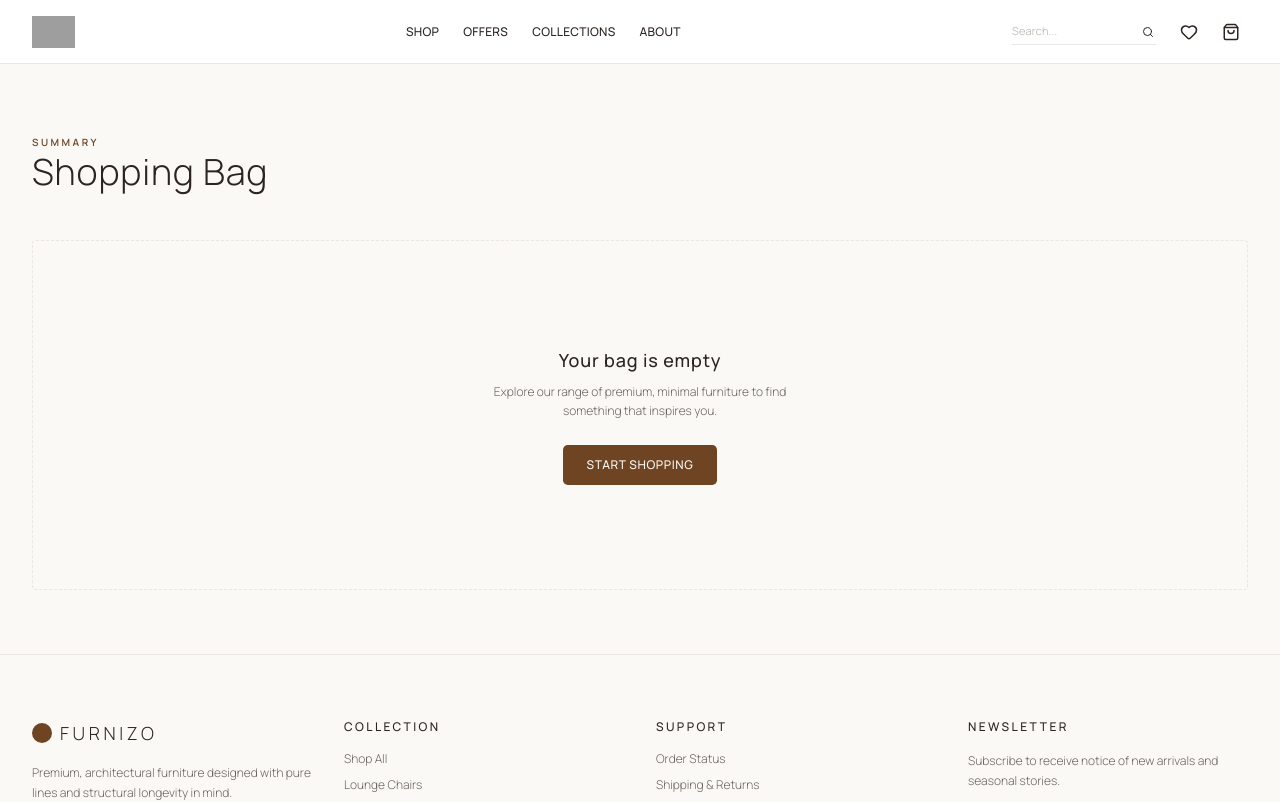
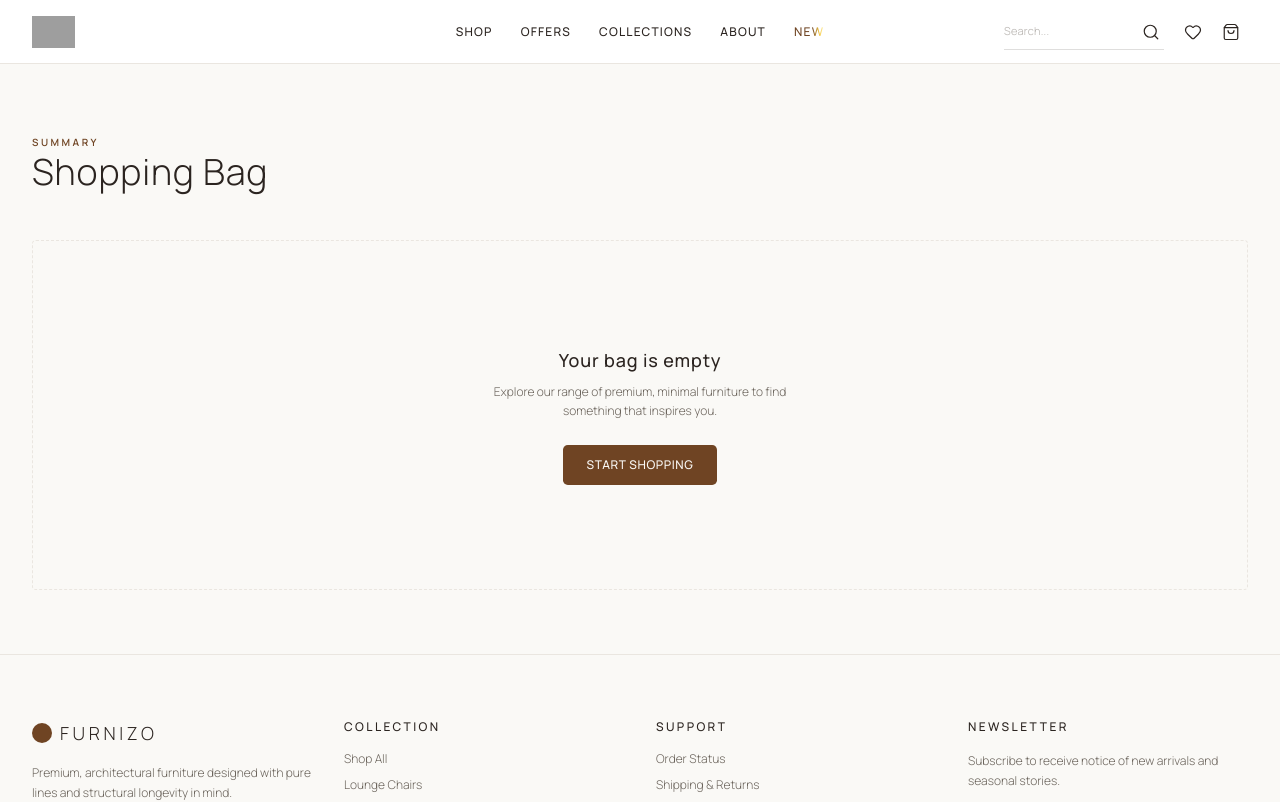
Before and after one commit to thedevsadd/Furnizo, a Next.js app: page /cart in a window 1280 px wide. Shown: the top 802 px of the page. Built offline with nearby package versions, Linux system fonts and the light colour scheme; grey boxes are pictures that could not be loaded.

Commit message:
feat: center-align nav links, fix search icon size, add sparkle NEW badge

```diff
--- a/components/layout/Navbar.tsx
+++ b/components/layout/Navbar.tsx
@@ -3,12 +3,60 @@
 import { useState, useEffect } from "react";
 import Link from "next/link";
 import { usePathname, useRouter } from "next/navigation";
-import { ShoppingBag, Heart, Menu, X, Plus, Minus, Trash2, Search } from "lucide-react";
+import { ShoppingBag, Heart, Menu, Plus, Minus, Trash2, Search } from "lucide-react";
 import { useCartStore } from "@/lib/store/cartStore";
 import { useWishlistStore } from "@/lib/store/wishlistStore";
 import { Sheet, SheetContent, SheetHeader, SheetTitle, SheetTrigger } from "@/components/ui/sheet";
 import { Button } from "@/components/ui/button";
 import Image from "next/image";
+
+/* ─── Sparkle "NEW" badge ─── */
+function SparkleNew() {
+  return (
+    <>
+      <style>{`
+        @keyframes sparkleShimmer {
+          0%   { background-position: 200% center; }
+          100% { background-position: -200% center; }
+        }
+        .sparkle-new {
+          background: linear-gradient(
+            90deg,
+            #6F4423 0%,
+            #6F4423 30%,
+            #f5c842 42%,
+            #fff9c4 50%,
+            #f5c842 58%,
+            #6F4423 70%,
+            #6F4423 100%
+          );
+          background-size: 200% auto;
+          -webkit-background-clip: text;
+          background-clip: text;
+          -webkit-text-fill-color: transparent;
+          animation: sparkleShimmer 2.4s linear infinite;
+        }
+        .sparkle-new-scrolled {
+          background: linear-gradient(
+            90deg,
+            #f5e6d3 0%,
+            #f5e6d3 30%,
+            #fef08a 42%,
+            #ffffff 50%,
+            #fef08a 58%,
+            #f5e6d3 70%,
+            #f5e6d3 100%
+          );
+          background-size: 200% auto;
+          -webkit-background-clip: text;
+          background-clip: text;
+          -webkit-text-fill-color: transparent;
+          animation: sparkleShimmer 2.4s linear infinite;
+        }
+      `}</style>
+    </>
+  );
+}
 
 export default function Navbar() {
   const pathname = usePathname();
@@ -28,15 +76,7 @@ export default function Navbar() {
 
   useEffect(() => {
     setMounted(true);
-
-    const handleScroll = () => {
-      if (window.scrollY > 40) {
-        setIsScrolled(true);
-      } else {
-        setIsScrolled(false);
-      }
-    };
-
+    const handleScroll = () => setIsScrolled(window.scrollY > 40);
     window.addEventListener("scroll", handleScroll);
     return () => window.removeEventListener("scroll", handleScroll);
   }, []);
@@ -57,10 +97,11 @@ export default function Navbar() {
   ];
 
   const categories = ["Chairs", "Tables", "Sofas", "Lighting", "Storage"];
-
   const showScrolled = isScrolled && !mobileMenuOpen;
 
   return (
+    <>
+      <SparkleNew />
       <header
         className={`sticky transition-all duration-500 ease-in-out z-50 ${
           showScrolled
@@ -68,22 +109,25 @@ export default function Navbar() {
             : "top-0 w-full bg-white border-b border-furnizo-border text-furnizo-charcoal h-16"
         }`}
       >
+        {/* ── Inner flex container ── */}
         <div
-        className={`mx-auto flex items-center justify-between transition-all duration-500 ease-in-out w-full ${
-          showScrolled
-            ? "h-12 px-6"
-            : "h-16 px-4 sm:px-6 lg:px-8 max-w-7xl"
+          className={`relative mx-auto flex items-center w-full transition-all duration-500 ease-in-out ${
+            showScrolled ? "h-12 px-6" : "h-16 px-4 sm:px-6 lg:px-8 max-w-7xl"
           }`}
         >
 
-        {/* Mobile Menu Toggle & Side Drawer */}
+          {/* ── LEFT: Mobile drawer trigger + Logo ── */}
+          <div className="flex items-center gap-3 z-10">
+            {/* Mobile Menu Side Drawer */}
             <Sheet open={mobileMenuOpen} onOpenChange={setMobileMenuOpen}>
               <SheetTrigger
                 render={
                   <button
                     type="button"
                     className={`p-2 transition-colors lg:hidden ${
-                  showScrolled ? "text-furnizo-beige hover:text-white" : "text-furnizo-charcoal hover:text-furnizo-brown"
+                      showScrolled
+                        ? "text-furnizo-beige hover:text-white"
+                        : "text-furnizo-charcoal hover:text-furnizo-brown"
                     }`}
                     aria-label="Open mobile menu"
                   >
@@ -91,8 +135,11 @@ export default function Navbar() {
                   </button>
                 }
               />
-          <SheetContent side="left" className="w-[300px] bg-furnizo-beige border-r border-furnizo-border p-6 flex flex-col h-full">
-            <SheetHeader className="border-b border-furnizo-border pb-4 flex flex-row items-center justify-between">
+              <SheetContent
+                side="left"
+                className="w-[300px] bg-furnizo-beige border-r border-furnizo-border p-6 flex flex-col h-full"
+              >
+                <SheetHeader className="border-b border-furnizo-border pb-4">
                   <Image
                     src="/Furnizo-Assets/Furnizo-logo-Main.png"
                     alt="FURNIZO"
@@ -103,8 +150,11 @@ export default function Navbar() {
                 </SheetHeader>
 
                 {/* Mobile Search */}
-            <form onSubmit={handleSearchSubmit} className="relative flex items-center bg-furnizo-border/30 rounded-md px-3 py-2 mt-6">
-              <Search size={14} className="text-furnizo-muted mr-2" />
+                <form
+                  onSubmit={handleSearchSubmit}
+                  className="relative flex items-center bg-furnizo-border/30 rounded-md px-3 py-2 mt-6"
+                >
+                  <Search size={14} className="text-furnizo-muted mr-2 flex-shrink-0" />
                   <input
                     type="text"
                     placeholder="Search catalog..."
@@ -114,7 +164,6 @@ export default function Navbar() {
                   />
                 </form>
 
-            {/* Mobile Navigation Links */}
                 <div className="flex-1 overflow-y-auto py-6 space-y-8">
                   <div className="space-y-4">
                     <h3 className="font-sans text-[10px] font-semibold uppercase tracking-[0.2em] text-furnizo-brown">
@@ -133,7 +182,6 @@ export default function Navbar() {
                       ))}
                     </div>
                   </div>
-
                   <div className="space-y-4">
                     <h3 className="font-sans text-[10px] font-semibold uppercase tracking-[0.2em] text-furnizo-brown">
                       Categories
@@ -156,16 +204,19 @@ export default function Navbar() {
             </Sheet>
 
             {/* Brand Logo */}
-        <div className="flex items-center">
             <Link href="/" className="flex items-center">
               {mounted && (
                 <Image
-                src={showScrolled ? "/Furnizo-Assets/Furnizo-logo-White.png" : "/Furnizo-Assets/Furnizo-logo-Main.png"}
+                  src={
+                    showScrolled
+                      ? "/Furnizo-Assets/Furnizo-logo-White.png"
+                      : "/Furnizo-Assets/Furnizo-logo-Main.png"
+                  }
                   alt="FURNIZO"
                   width={showScrolled ? 125 : 145}
                   height={showScrolled ? 33 : 38}
                   className={`w-auto object-contain transition-all duration-300 ${
-                  showScrolled ? "h-6.5" : "h-8"
+                    showScrolled ? "h-6" : "h-8"
                   }`}
                   priority
                 />
@@ -173,61 +224,92 @@ export default function Navbar() {
             </Link>
           </div>
 
-        {/* Desktop Navigation Links */}
-        <nav className="hidden lg:flex lg:gap-x-6">
+          {/* ── CENTER: Nav links — absolutely centered ── */}
+          <nav className="hidden lg:flex absolute left-1/2 -translate-x-1/2 items-center gap-x-7">
             {menuLinks.map((link) => {
               const isActive = pathname === link.href;
               return (
                 <Link
                   key={link.name}
                   href={link.href}
-                className={`font-sans text-xs font-medium tracking-wide transition-colors uppercase ${
+                  className={`font-sans text-xs font-medium tracking-widest uppercase transition-colors ${
                     showScrolled
-                    ? (isActive ? "text-white font-semibold" : "text-furnizo-beige hover:text-white")
-                    : (isActive ? "text-furnizo-brown font-semibold" : "text-furnizo-charcoal hover:text-furnizo-brown")
+                      ? isActive
+                        ? "text-white font-semibold"
+                        : "text-furnizo-beige hover:text-white"
+                      : isActive
+                      ? "text-furnizo-brown font-semibold"
+                      : "text-furnizo-charcoal hover:text-furnizo-brown"
                   }`}
                 >
                   {link.name}
                 </Link>
               );
             })}
+
+            {/* NEW sparkle badge */}
+            <span
+              className={`font-sans text-xs font-medium tracking-widest uppercase cursor-default select-none ${
+                showScrolled ? "sparkle-new-scrolled" : "sparkle-new"
+              }`}
+            >
+              NEW
+            </span>
           </nav>
 
-        {/* Action Controls & Icons */}
-        <div className="flex items-center gap-x-2">
+          {/* ── RIGHT: Search + Wishlist + Cart ── */}
+          <div className="flex items-center gap-x-1 ml-auto z-10">
 
-          {/* Static Search Bar (hidden in scrolled capsule state) */}
+            {/* Search — bottom border style, icons same size as others */}
             {!showScrolled && (
-            <form onSubmit={handleSearchSubmit} className="relative hidden md:flex items-center border-b border-furnizo-charcoal/10 hover:border-furnizo-charcoal/30 focus-within:border-furnizo-brown transition-all py-1 w-28 lg:w-36 mr-2">
+              <form
+                onSubmit={handleSearchSubmit}
+                className="hidden md:flex items-center gap-x-1.5 border-b border-furnizo-charcoal/15 hover:border-furnizo-charcoal/35 focus-within:border-furnizo-brown transition-colors py-1 mr-2"
+              >
                 <input
                   type="text"
                   placeholder="Search..."
                   value={searchQuery}
                   onChange={(e) => setSearchQuery(e.target.value)}
-                className="bg-transparent text-[11px] outline-none text-furnizo-charcoal w-full placeholder-furnizo-muted/50 font-sans tracking-wide pr-5"
+                  className="bg-transparent text-[11px] outline-none text-furnizo-charcoal w-24 lg:w-32 placeholder-furnizo-muted/50 font-sans tracking-wide"
                 />
-              <button type="submit" className="absolute right-0 top-1/2 -translate-y-1/2 p-0.5 text-furnizo-charcoal hover:text-furnizo-brown transition-colors cursor-pointer">
-                <Search size={12} />
+                <button
+                  type="submit"
+                  className="text-furnizo-charcoal hover:text-furnizo-brown transition-colors cursor-pointer p-1"
+                  aria-label="Search"
+                >
+                  <Search size={18} strokeWidth={1.6} />
                 </button>
               </form>
             )}
 
-          {/* Wishlist Link */}
+            {/* Wishlist */}
             <Link
               href="/wishlist"
               className={`relative p-2 transition-colors ${
-              showScrolled ? "text-furnizo-beige hover:text-white" : "text-furnizo-charcoal hover:text-furnizo-brown"
+                showScrolled
+                  ? "text-furnizo-beige hover:text-white"
+                  : "text-furnizo-charcoal hover:text-furnizo-brown"
               }`}
               aria-label="Wishlist"
             >
               <Heart
                 size={18}
-              className={mounted && wishlistItems.length > 0 ? (showScrolled ? "fill-white text-white" : "fill-furnizo-brown text-furnizo-brown") : ""}
+                strokeWidth={1.6}
+                className={
+                  mounted && wishlistItems.length > 0
+                    ? showScrolled
+                      ? "fill-white text-white"
+                      : "fill-furnizo-brown text-furnizo-brown"
+                    : ""
+                }
               />
               {mounted && wishlistItems.length > 0 && (
                 <span
-                className={`absolute top-0.5 right-0.5 flex h-3.5 w-3.5 items-center justify-center rounded-full text-[8px] font-medium transition-colors ${
-                  showScrolled ? "bg-furnizo-beige text-furnizo-brown" : "bg-furnizo-brown text-furnizo-beige"
+                  className={`absolute top-0.5 right-0.5 flex h-3.5 w-3.5 items-center justify-center rounded-full text-[8px] font-medium ${
+                    showScrolled
+                      ? "bg-furnizo-beige text-furnizo-brown"
+                      : "bg-furnizo-brown text-furnizo-beige"
                   }`}
                 >
                   {wishlistItems.length}
@@ -241,15 +323,19 @@ export default function Navbar() {
                 render={
                   <button
                     className={`relative p-2 transition-colors cursor-pointer ${
-                    showScrolled ? "text-furnizo-beige hover:text-white" : "text-furnizo-charcoal hover:text-furnizo-brown"
+                      showScrolled
+                        ? "text-furnizo-beige hover:text-white"
+                        : "text-furnizo-charcoal hover:text-furnizo-brown"
                     }`}
                     aria-label="Cart"
                   >
-                  <ShoppingBag size={18} />
+                    <ShoppingBag size={18} strokeWidth={1.6} />
                     {mounted && cartTotalItems > 0 && (
                       <span
-                      className={`absolute top-0.5 right-0.5 flex h-3.5 w-3.5 items-center justify-center rounded-full text-[8px] font-medium transition-colors ${
-                        showScrolled ? "bg-furnizo-beige text-furnizo-brown" : "bg-furnizo-brown text-furnizo-beige"
+                        className={`absolute top-0.5 right-0.5 flex h-3.5 w-3.5 items-center justify-center rounded-full text-[8px] font-medium ${
+                          showScrolled
+                            ? "bg-furnizo-beige text-furnizo-brown"
+                            : "bg-furnizo-brown text-furnizo-beige"
                         }`}
                       >
                         {cartTotalItems}
@@ -258,27 +344,38 @@ export default function Navbar() {
                   </button>
                 }
               />
+
+              {/* ── Cart Drawer Panel ── */}
               <SheetContent className="w-full sm:max-w-md bg-furnizo-beige border-l border-furnizo-border p-6 flex flex-col h-full">
                 <SheetHeader className="border-b border-furnizo-border pb-4">
                   <SheetTitle className="font-sans text-lg font-light tracking-wider text-furnizo-charcoal flex items-center justify-between">
                     <span>Shopping Cart</span>
-                  {mounted && <span className="text-xs font-normal text-furnizo-muted">({cartTotalItems} {cartTotalItems === 1 ? "item" : "items"})</span>}
+                    {mounted && (
+                      <span className="text-xs font-normal text-furnizo-muted">
+                        ({cartTotalItems} {cartTotalItems === 1 ? "item" : "items"})
+                      </span>
+                    )}
                   </SheetTitle>
                 </SheetHeader>
 
-              {/* Cart Drawer Contents */}
                 <div className="flex-1 overflow-y-auto py-4 space-y-4">
                   {!mounted || cartItems.length === 0 ? (
                     <div className="flex h-64 flex-col items-center justify-center text-center">
                       <ShoppingBag size={40} className="text-furnizo-border mb-3" />
                       <p className="font-sans text-sm text-furnizo-muted">Your cart is empty.</p>
-                    <Link href="/products" className="mt-4 inline-block font-sans text-xs tracking-wider text-furnizo-brown border-b border-furnizo-brown pb-0.5 hover:text-furnizo-charcoal hover:border-furnizo-charcoal transition-colors">
+                      <Link
+                        href="/products"
+                        className="mt-4 inline-block font-sans text-xs tracking-wider text-furnizo-brown border-b border-furnizo-brown pb-0.5 hover:text-furnizo-charcoal hover:border-furnizo-charcoal transition-colors"
+                      >
                         Start Browsing
                       </Link>
                     </div>
                   ) : (
                     cartItems.map((item) => (
-                    <div key={item.product.id} className="flex gap-4 border-b border-furnizo-border/50 pb-4">
+                      <div
+                        key={item.product.id}
+                        className="flex gap-4 border-b border-furnizo-border/50 pb-4"
+                      >
                         <div className="relative h-20 w-20 overflow-hidden rounded bg-furnizo-border/30 flex-shrink-0">
                           <Image
                             src={item.product.imageUrls[0]}
@@ -292,21 +389,31 @@ export default function Navbar() {
                           <div>
                             <div className="flex justify-between text-sm font-medium text-furnizo-charcoal">
                               <h3 className="font-sans line-clamp-1">{item.product.name}</h3>
-                            <p className="font-sans font-light pl-2">${item.product.price * item.quantity}</p>
+                              <p className="font-sans font-light pl-2">
+                                ${item.product.price * item.quantity}
+                              </p>
                             </div>
-                          <p className="mt-1 text-xs text-furnizo-muted font-sans">{item.product.category}</p>
+                            <p className="mt-1 text-xs text-furnizo-muted font-sans">
+                              {item.product.category}
+                            </p>
                           </div>
                           <div className="flex items-center justify-between text-xs">
                             <div className="flex items-center border border-furnizo-border bg-furnizo-beige rounded overflow-hidden">
                               <button
-                              onClick={() => updateQuantity(item.product.id, item.quantity - 1)}
+                                onClick={() =>
+                                  updateQuantity(item.product.id, item.quantity - 1)
+                                }
                                 className="px-2 py-1 hover:bg-furnizo-border/30 transition-colors cursor-pointer text-furnizo-muted"
                               >
                                 <Minus size={10} />
                               </button>
-                            <span className="px-3 py-1 font-sans text-furnizo-charcoal">{item.quantity}</span>
+                              <span className="px-3 py-1 font-sans text-furnizo-charcoal">
+                                {item.quantity}
+                              </span>
                               <button
-                              onClick={() => updateQuantity(item.product.id, item.quantity + 1)}
+                                onClick={() =>
+                                  updateQuantity(item.product.id, item.quantity + 1)
+                                }
                                 className="px-2 py-1 hover:bg-furnizo-border/30 transition-colors cursor-pointer text-furnizo-muted"
                               >
                                 <Plus size={10} />
@@ -325,7 +432,6 @@ export default function Navbar() {
                   )}
                 </div>
 
-              {/* Cart Drawer Footer */}
                 {mounted && cartItems.length > 0 && (
                   <div className="border-t border-furnizo-border pt-4 space-y-4">
                     <div className="flex justify-between text-sm font-medium text-furnizo-charcoal">
@@ -339,7 +445,10 @@ export default function Navbar() {
                       <SheetTrigger
                         render={
                           <Link href="/cart" className="w-full">
-                          <Button variant="outline" className="w-full font-sans text-xs tracking-wider border-furnizo-border text-furnizo-charcoal hover:bg-furnizo-border/20 cursor-pointer h-11">
+                            <Button
+                              variant="outline"
+                              className="w-full font-sans text-xs tracking-wider border-furnizo-border text-furnizo-charcoal hover:bg-furnizo-border/20 cursor-pointer h-11"
+                            >
                               View Cart
                             </Button>
                           </Link>
@@ -362,5 +471,6 @@ export default function Navbar() {
           </div>
         </div>
       </header>
+    </>
   );
 }
```
Lines whose indentation alone changed are shown as unchanged.
